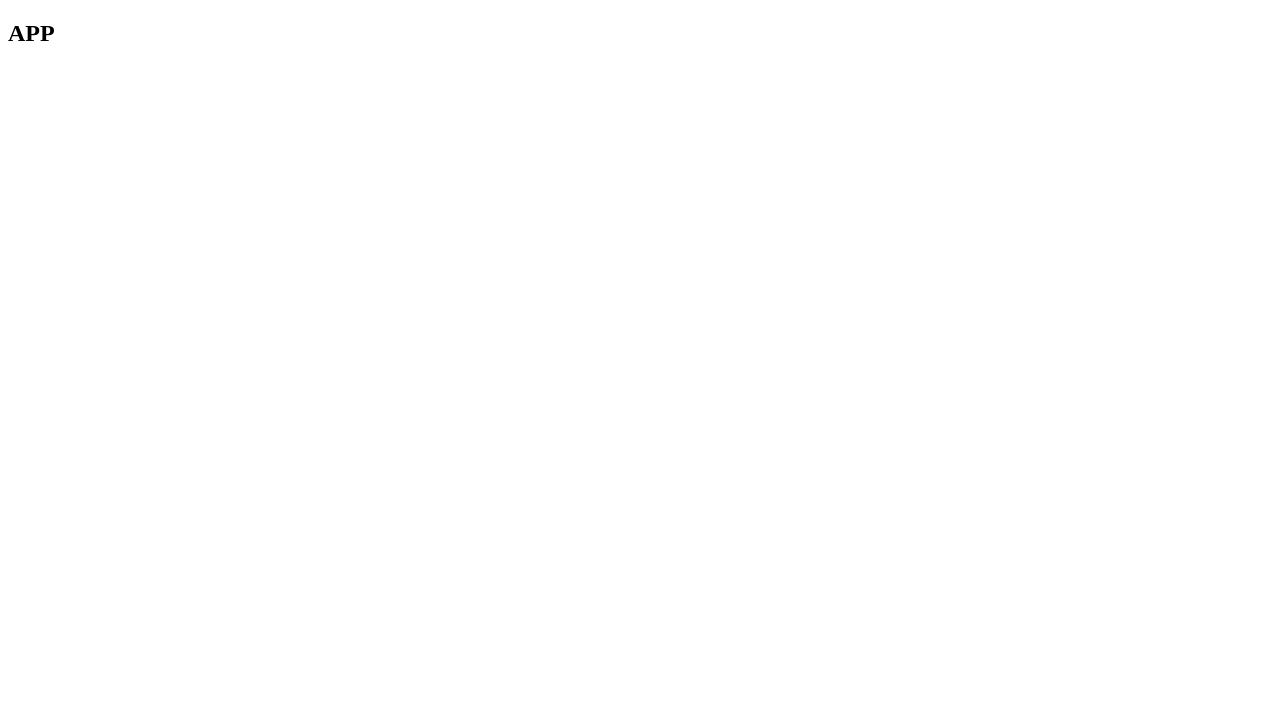
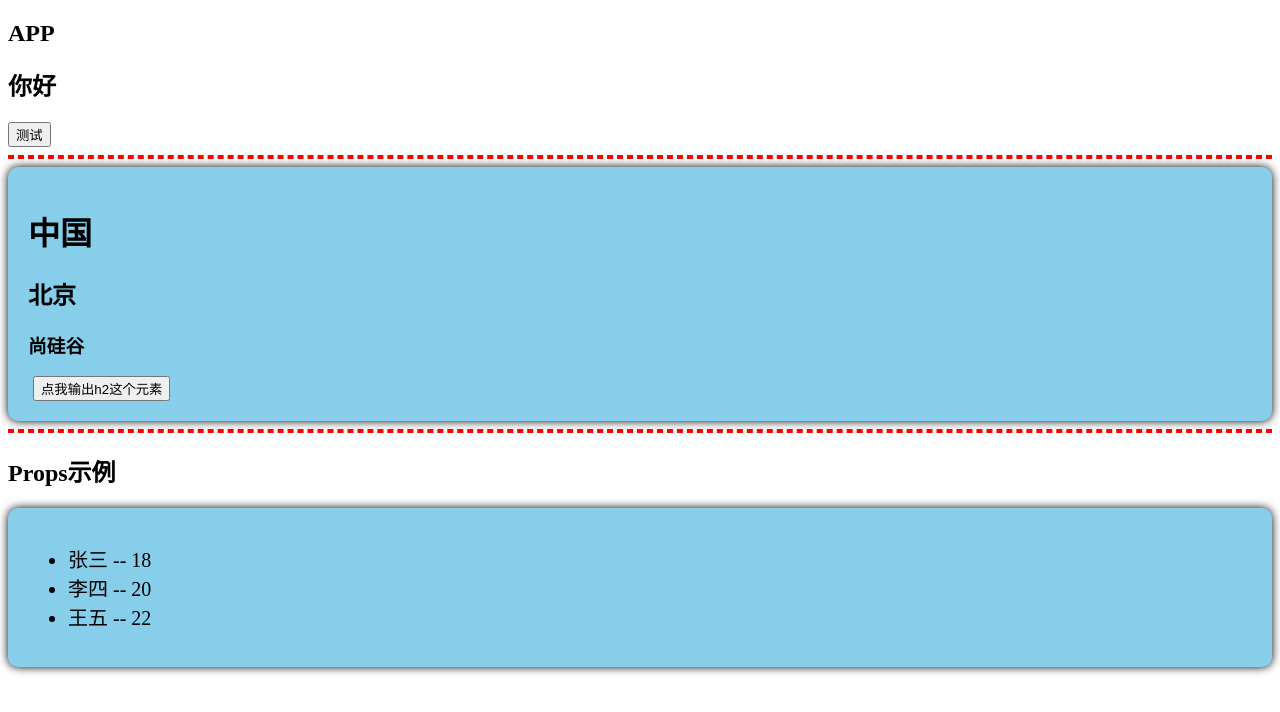
Before and after one commit to mocHeart/vue3Demo, a Vue app: page / in a window 1280 px wide. Shown: the top 712 px of the page. Built offline with nearby package versions, Linux system fonts and the light colour scheme.

Commit message:
006-ref属性和props

```diff
--- a/src/App.vue
+++ b/src/App.vue
@@ -1,12 +1,35 @@
 <template>
   <h2>APP</h2>
+  <h2 ref="title2">你好</h2>
+  <button @click="showLog">测试</button>
+  <hr>
+  <Person ref="ren"/>
+  <hr>
+  <h2>Props示例</h2>
+  <PersonPropsEg a="哈哈" :list="personList" />
 </template>
 
-<script lang="ts">
-  export default {
-    name:'App',
-    components:{}
+<script lang="ts" setup>
+  import Person from './components/Person.vue'
+  import PersonPropsEg from './components/PersonPropsEg.vue'
+  import {ref,reactive} from 'vue'
+  import {type Persons} from '@/types'
+
+  let title2 = ref()
+  let ren = ref()
+
+  function showLog(){
+    console.log(title2.value)
+    console.log(ren.value)
   }
+
+
+  let x = 9
+  let personList = reactive<Persons>([
+    {id:'asudfysafd01',name:'张三',age:18},
+    {id:'asudfysafd02',name:'李四',age:20},
+    {id:'asudfysaf)d03',name:'王五',age:22}
+  ])
 </script>
 
 <style scoped>
--- /dev/null
+++ b/src/components/Person.vue
@@ -0,0 +1,39 @@
+<template>
+  <div class="person">
+    <h1>中国</h1>
+    <h2 ref="title2">北京</h2>
+    <h3>尚硅谷</h3>
+    <button @click="showLog">点我输出h2这个元素</button>
+  </div>
+</template>
+
+<script lang="ts" setup name="Person">
+  import {ref} from 'vue'
+
+  // 创建一个title2，用于存储ref标记的内容
+  let title2 = ref()
+  let a = ref(0)
+  let b = ref(1)
+  let c = ref(2)
+
+  function showLog(){
+    console.log(title2.value)
+  }
+
+  defineExpose({a,b,c})
+</script>
+
+<style scoped>
+  .person {
+    background-color: skyblue;
+    box-shadow: 0 0 10px;
+    border-radius: 10px;
+    padding: 20px;
+  }
+  button {
+    margin: 0 5px;
+  }
+  li {
+    font-size: 20px;
+  }
+</style>
--- /dev/null
+++ b/src/components/PersonPropsEg.vue
@@ -0,0 +1,46 @@
+<template>
+  <div class="person">
+    <ul>
+      <li v-for="p in list" :key="p.id">
+        {{p.name}} -- {{p.age}}
+      </li>
+    </ul>
+  </div>
+</template>
+
+<script lang="ts" setup>
+  import {withDefaults} from 'vue'
+  import {type Persons} from '@/types'
+
+  // 只接收list
+  // defineProps(['list'])
+
+  // 接收list + 限制类型
+  // defineProps<{list:Persons}>()
+
+  //  接收list + 限制类型 + 限制必要性 + 指定默认值
+  withDefaults(defineProps<{list?:Persons}>(),{
+    list:()=> [{id:'ausydgyu01',name:'康师傅·王麻子·特仑苏',age:19}]
+  })
+
+
+  // 接收list，同时将props保存起来
+  /* let x = defineProps(['list'])
+  console.log(x.list) */
+
+</script>
+
+<style scoped>
+  .person {
+    background-color: skyblue;
+    box-shadow: 0 0 10px;
+    border-radius: 10px;
+    padding: 20px;
+  }
+  button {
+    margin: 0 5px;
+  }
+  li {
+    font-size: 20px;
+  }
+</style>
--- /dev/null
+++ b/src/types/index.ts
@@ -0,0 +1,10 @@
+// 定义一个接口，用于限制person对象的具体属性
+export interface PersonInter {
+  id:string,
+  name:string,
+  age:number,
+}
+
+// 一个自定义数组类型
+// export type Persons = Array<PersonInter>
+export type Persons = PersonInter[]
```
